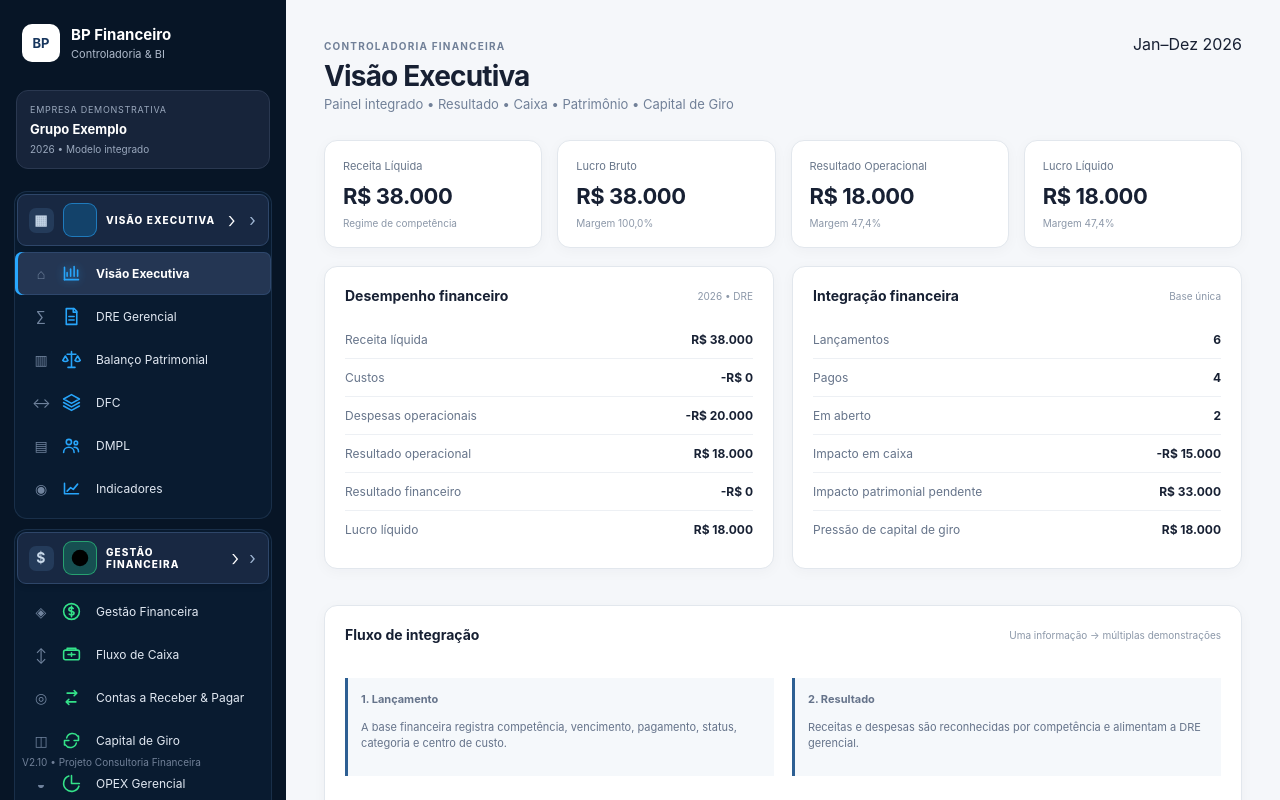
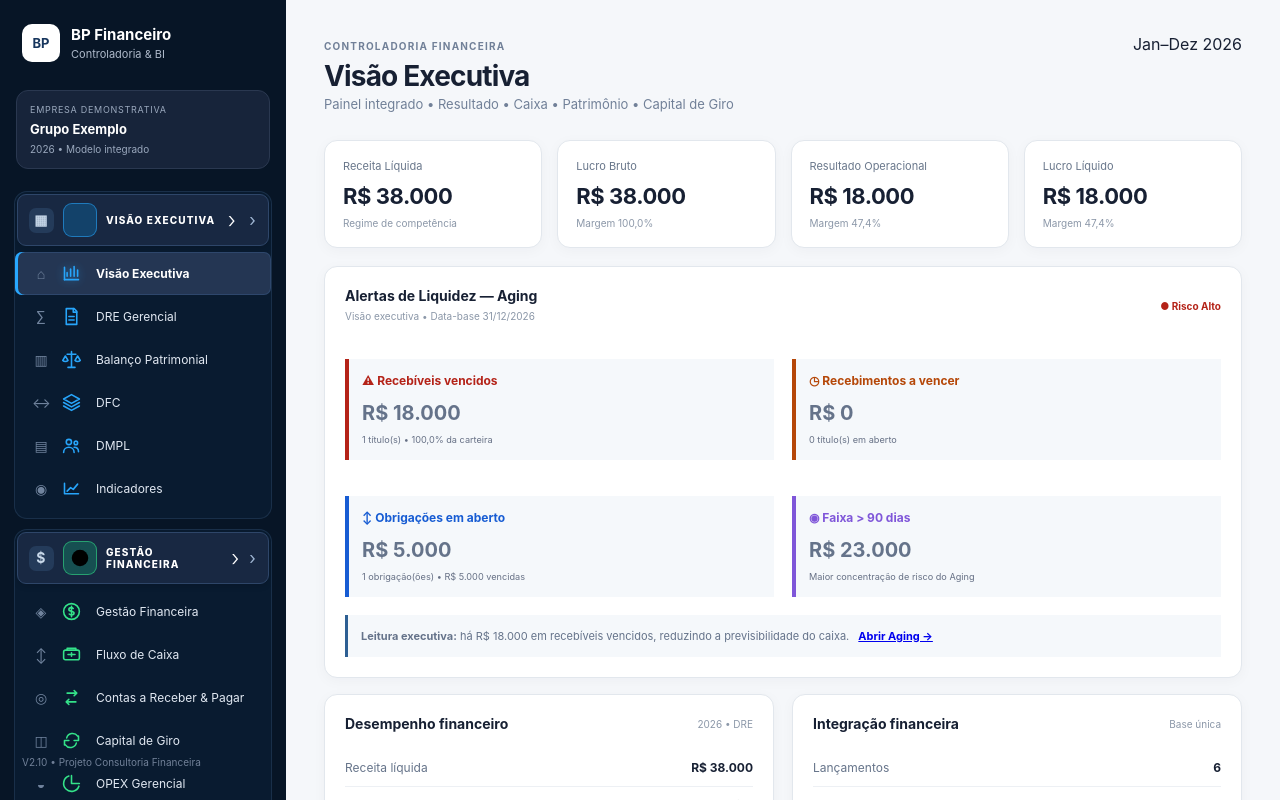
Before and after one commit to cardoso4009-byte/bp-financeiro-bi, a Next.js app: page / in a window 1280 px wide. Shown: the top 800 px of the page. Built offline with nearby package versions, Linux system fonts and the light colour scheme.

Commit message:
feat: mount aging alerts on executive dashboard

```diff
--- a/app/layout.tsx
+++ b/app/layout.tsx
@@ -2,6 +2,7 @@ import './globals.css'
 import './navigation-sections.css'
 import type { Metadata } from 'next'
 import NavigationActions from './components/navigation-actions'
+import AgingExecutiveAlerts from './components/aging-executive-alerts'
 
 export const metadata: Metadata = {
   title: 'BP Financeiro BI',
@@ -9,5 +10,5 @@ export const metadata: Metadata = {
 }
 
 export default function RootLayout({ children }: { children: React.ReactNode }) {
-  return <html lang="pt-BR"><body><NavigationActions />{children}</body></html>
+  return <html lang="pt-BR"><body><NavigationActions /><AgingExecutiveAlerts />{children}</body></html>
 }
```
